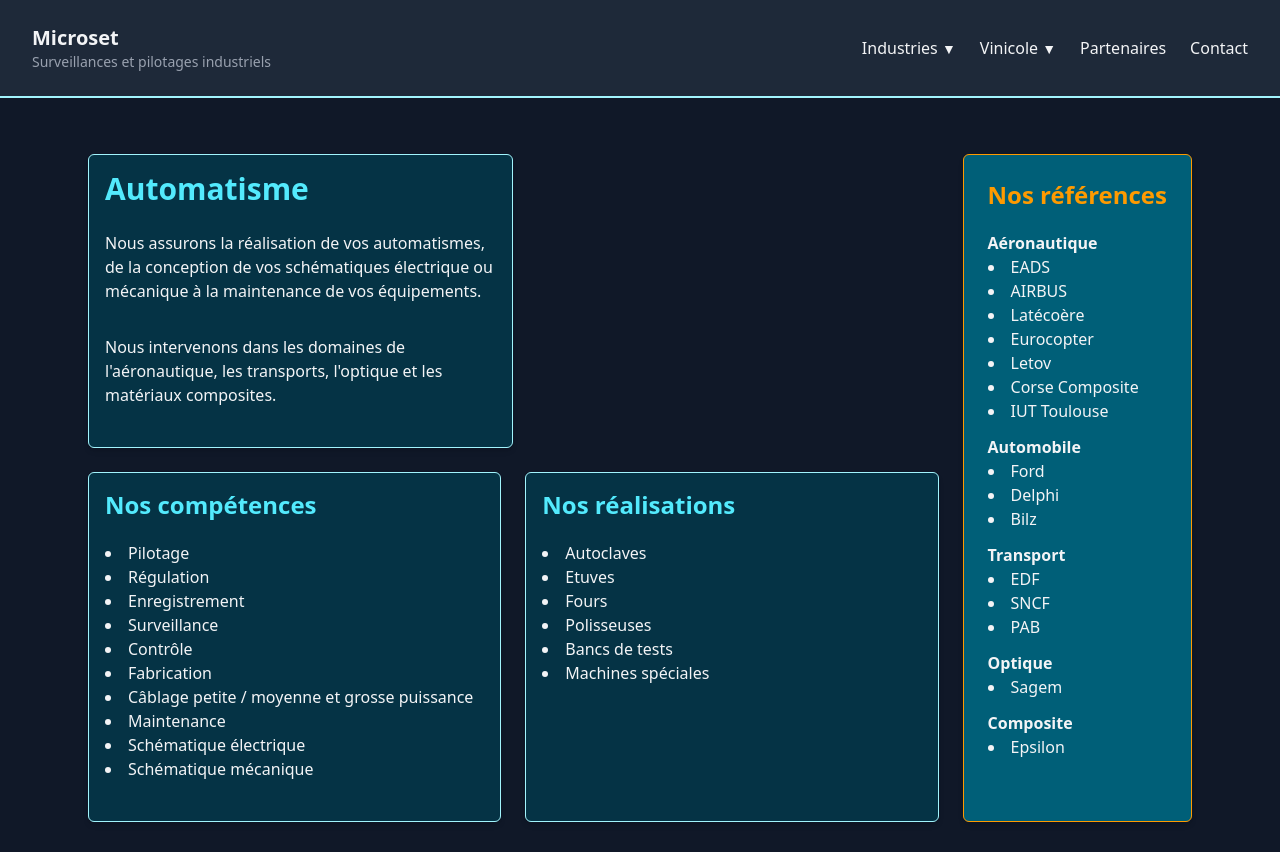
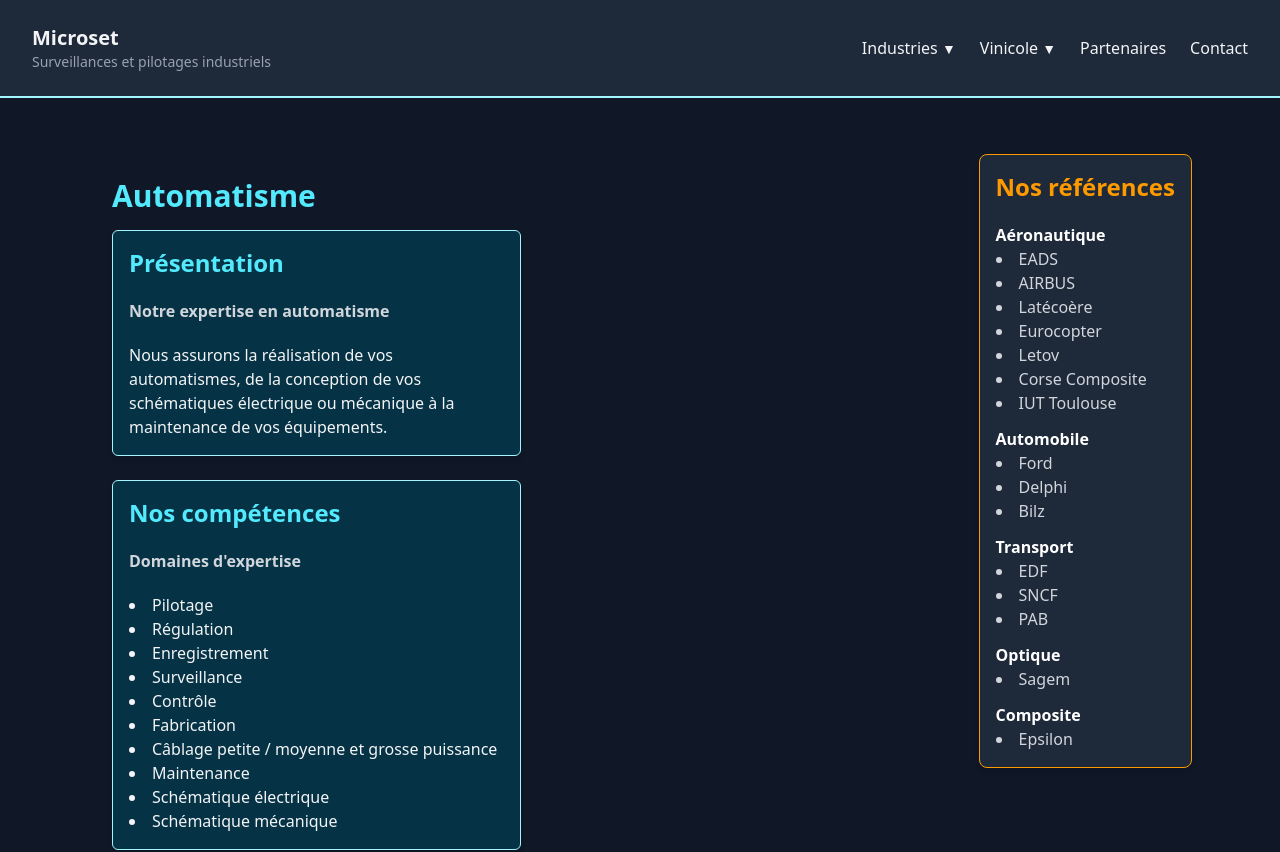
Before and after one commit to bendersoft/microset-static-website, a React (Vite) app in the folder microset/: page /automatisme in a window 1280 px wide. Shown: the top 852 px of the page. Built offline with nearby package versions, Linux system fonts and the light colour scheme.

Commit message:
refactor Automatisme and Vinicole pages; implement HighlightCard and Page components for better structure and readability

```diff
--- a/microset/src/pages/Automatisme.tsx
+++ b/microset/src/pages/Automatisme.tsx
@@ -1,88 +1,68 @@
+import Page from "../components/Page";
+import HighlightCard from "../components/HighlightCard";
+
 const Automatisme = () => {
-	return (
-		<div className="flex gap-6 p-6 mx-auto">
-			<div className="flex-1 flex flex-col gap-6">
-				<div className="main-container">
-					<h1 className="text-3xl font-bold text-cyan-300 mb-4">Automatisme</h1>
-					<p className="mb-6">
-						Nous assurons la réalisation de vos automatismes, de la conception
-						de vos schématiques électrique ou mécanique à la maintenance de vos
-						équipements.
-					</p>
-					<p className="mb-6">
-						Nous intervenons dans les domaines de l'aéronautique, les
-						transports, l'optique et les matériaux composites.
-					</p>
-				</div>
+  const cards = [
+    {
+      id: 1,
+		title: "Présentation",
+      subtitle: "Notre expertise en automatisme",
+      content:
+        "Nous assurons la réalisation de vos automatismes, de la conception de vos schématiques électrique ou mécanique à la maintenance de vos équipements.",
+    },
+    {
+		id: 2,
+      title: "Nos compétences",
+      subtitle: "Domaines d'expertise",
+      content: [
+        "Pilotage",
+        "Régulation",
+        "Enregistrement",
+        "Surveillance",
+        "Contrôle",
+        "Fabrication",
+        "Câblage petite / moyenne et grosse puissance",
+        "Maintenance",
+        "Schématique électrique",
+        "Schématique mécanique",
+      ],
+    },
+    {
+		id: 3,
+      title: "Nos réalisations",
+      subtitle: "Exemples de projets",
+      content: [
+        "Autoclaves",
+        "Étuves",
+        "Fours",
+        "Polisseuses",
+        "Bancs de tests",
+        "Machines spéciales",
+      ],
+    },
+  ];
 
-				<div className="flex gap-6">
-					<div className="main-container flex-1">
-						<h2 className="text-2xl font-semibold text-cyan-300 mb-3">
-							Nos compétences
-						</h2>
-						<ul className="list-disc list-inside mb-6">
-							<li>Pilotage</li>
-							<li>Régulation</li>
-							<li>Enregistrement</li>
-							<li>Surveillance</li>
-							<li>Contrôle</li>
-							<li>Fabrication</li>
-							<li>Câblage petite / moyenne et grosse puissance</li>
-							<li>Maintenance</li>
-							<li>Schématique électrique</li>
-							<li>Schématique mécanique</li>
-						</ul>
-					</div>
-
-					<div className="main-container flex-1">
-						<h2 className="text-2xl font-semibold text-cyan-300 mb-3">
-							Nos réalisations
-						</h2>
-						<ul className="list-disc list-inside mb-6">
-							<li>Autoclaves</li>
-							<li>Etuves</li>
-							<li>Fours</li>
-							<li>Polisseuses</li>
-							<li>Bancs de tests</li>
-							<li>Machines spéciales</li>
-						</ul>
-					</div>
-				</div>
-			</div>
-
-			<div className="second-container w-fit">
-				<h2 className="text-2xl font-semibold text-amber-500 mb-3">
-					Nos références
-				</h2>
-				<div className="flex flex-col gap-3">
-					{[
+  const references = {
+    title: "Nos références",
+    categories: [
       {
         title: "Aéronautique",
-							items: [
-								"EADS",
-								"AIRBUS",
-								"Latécoère",
-								"Eurocopter",
-								"Letov",
-								"Corse Composite",
-								"IUT Toulouse",
-							],
+        items: ["EADS", "AIRBUS", "Latécoère", "Eurocopter", "Letov", "Corse Composite", "IUT Toulouse"],
       },
       { title: "Automobile", items: ["Ford", "Delphi", "Bilz"] },
       { title: "Transport", items: ["EDF", "SNCF", "PAB"] },
       { title: "Optique", items: ["Sagem"] },
       { title: "Composite", items: ["Epsilon"] },
-					].map((category) => (
-						<div key={category.title}>
-							<h3 className="font-semibold">{category.title}</h3>
-							<ul className="list-disc list-inside">
-								{category.items.map((item) => (
-									<li key={item}>{item}</li>
-								))}
-							</ul>
+    ],
+  };
+
+  return (
+    <div className="flex flex-col md:flex-row gap-6 p-6 mx-auto">
+      <div className="flex-1">
+        <Page title="Automatisme" cards={cards} />
       </div>
-					))}
-				</div>
+      <div className="w-fit">
+        <HighlightCard {...references} />
       </div>
     </div>
   );
--- a/microset/src/pages/Industries.tsx
+++ b/microset/src/pages/Industries.tsx
@@ -1,3 +1,86 @@
 export default function Industries() {
-	return <h2 className="text-center text-xl">Page Industries</h2>;
+	return (
+		<div className="flex flex-col md:flex-row gap-6 p-6 mx-auto">
+			<div className="flex-1 flex flex-col gap-6">
+				<div className="main-container">
+					<h1 className="text-3xl font-bold text-cyan-300 mb-4">Automatisme</h1>
+					<p className="mb-6">
+						Nous assurons la réalisation de vos automatismes, de la conception
+						de vos schématiques électrique ou mécanique à la maintenance de vos
+						équipements.
+					</p>
+					<p className="mb-6">
+						Nous intervenons dans les domaines de l'aéronautique, les
+						transports, l'optique et les matériaux composites.
+					</p>
+				</div>
+				<div className="flex flex-col md:flex-row gap-6">
+					<div className="main-container flex-1">
+						<h2 className="text-2xl font-semibold text-cyan-300 mb-3">
+							Nos compétences
+						</h2>
+						<ul className="list-disc list-inside mb-6">
+							<li>Pilotage</li>
+							<li>Régulation</li>
+							<li>Enregistrement</li>
+							<li>Surveillance</li>
+							<li>Contrôle</li>
+							<li>Fabrication</li>
+							<li>Câblage petite / moyenne et grosse puissance</li>
+							<li>Maintenance</li>
+							<li>Schématique électrique</li>
+							<li>Schématique mécanique</li>
+						</ul>
+					</div>
+					<div className="main-container flex-1">
+						<h2 className="text-2xl font-semibold text-cyan-300 mb-3">
+							Nos réalisations
+						</h2>
+						<ul className="list-disc list-inside mb-6">
+							<li>Autoclaves</li>
+							<li>Etuves</li>
+							<li>Fours</li>
+							<li>Polisseuses</li>
+							<li>Bancs de tests</li>
+							<li>Machines spéciales</li>
+						</ul>
+					</div>
+				</div>
+			</div>
+			<div className="second-container w-fit">
+				<h2 className="text-2xl font-semibold text-amber-500 mb-3">
+					Nos références
+				</h2>
+				<div className="flex flex-col gap-3">
+					{[
+						{
+							title: "Aéronautique",
+							items: [
+								"EADS",
+								"AIRBUS",
+								"Latécoère",
+								"Eurocopter",
+								"Letov",
+								"Corse Composite",
+								"IUT Toulouse",
+							],
+						},
+						{ title: "Automobile", items: ["Ford", "Delphi", "Bilz"] },
+						{ title: "Transport", items: ["EDF", "SNCF", "PAB"] },
+						{ title: "Optique", items: ["Sagem"] },
+						{ title: "Composite", items: ["Epsilon"] },
+					].map((category) => (
+						<div key={category.title}>
+							<h3 className="font-semibold">{category.title}</h3>
+							<ul className="list-disc list-inside">
+								{category.items.map((item) => (
+									<li key={item}>{item}</li>
+								))}
+							</ul>
+						</div>
+					))}
+				</div>
+			</div>
+		</div>
+	);
 }
--- a/microset/src/pages/Vinicole.tsx
+++ b/microset/src/pages/Vinicole.tsx
@@ -1,3 +1,22 @@
-export default function Vinicole() {
-	return <h2 className="text-center text-xl">Page Vinicole</h2>;
-}
+import Page from "../components/Page";
+
+const Vinicole = () => {
+	const cards = [
+		{
+			id: 1,
+			title: "Nos Services",
+			subtitle: "Solutions pour le domaine viticole",
+			content: ["Gestion des récoltes", "Suivi de fermentation", "Traçabilité"],
+		},
+		{
+			id: 2,
+			title: "Nos Clients",
+			subtitle: "Vignerons et domaines partenaires",
+			content: ["Domaine A", "Château B", "Cave C"],
+		},
+	];
+
+	return <Page title="Secteur Vinicole" cards={cards} />;
+};
+
+export default Vinicole;
```
Lines whose indentation alone changed are shown as unchanged.
